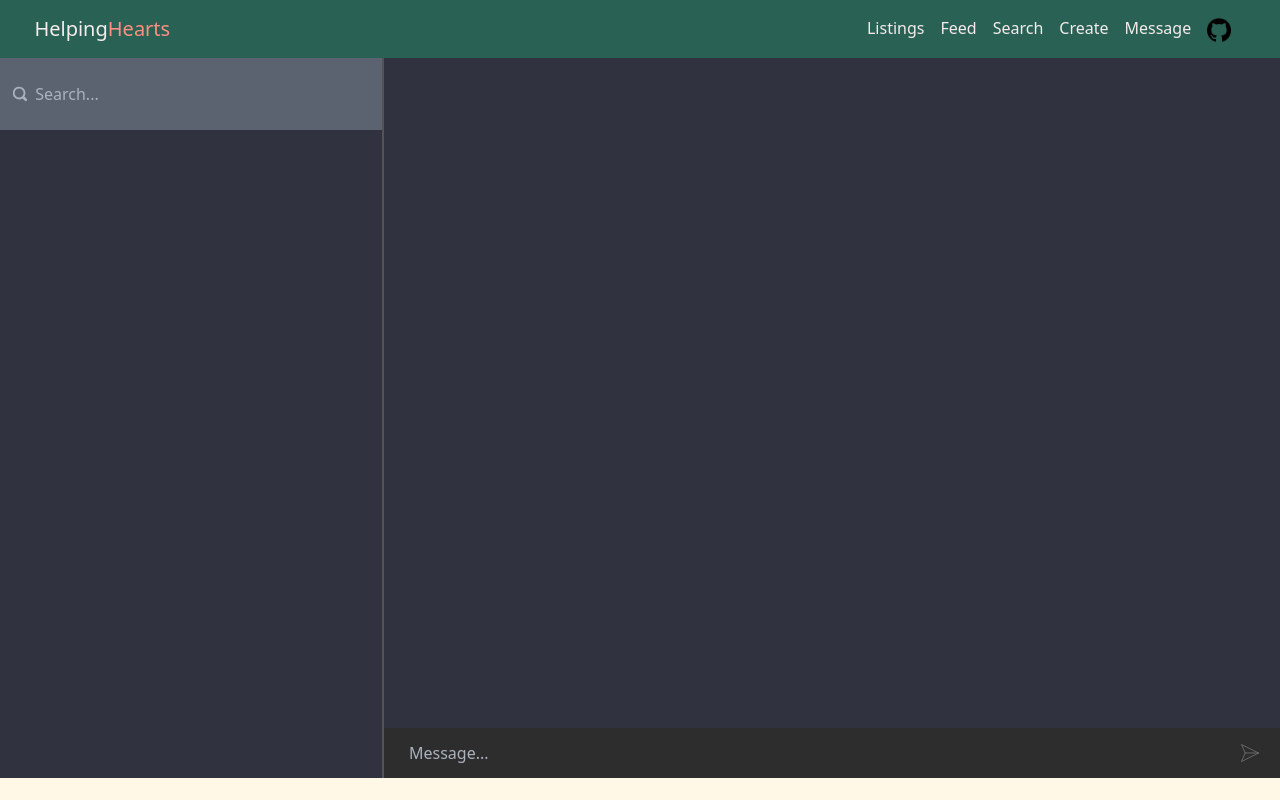
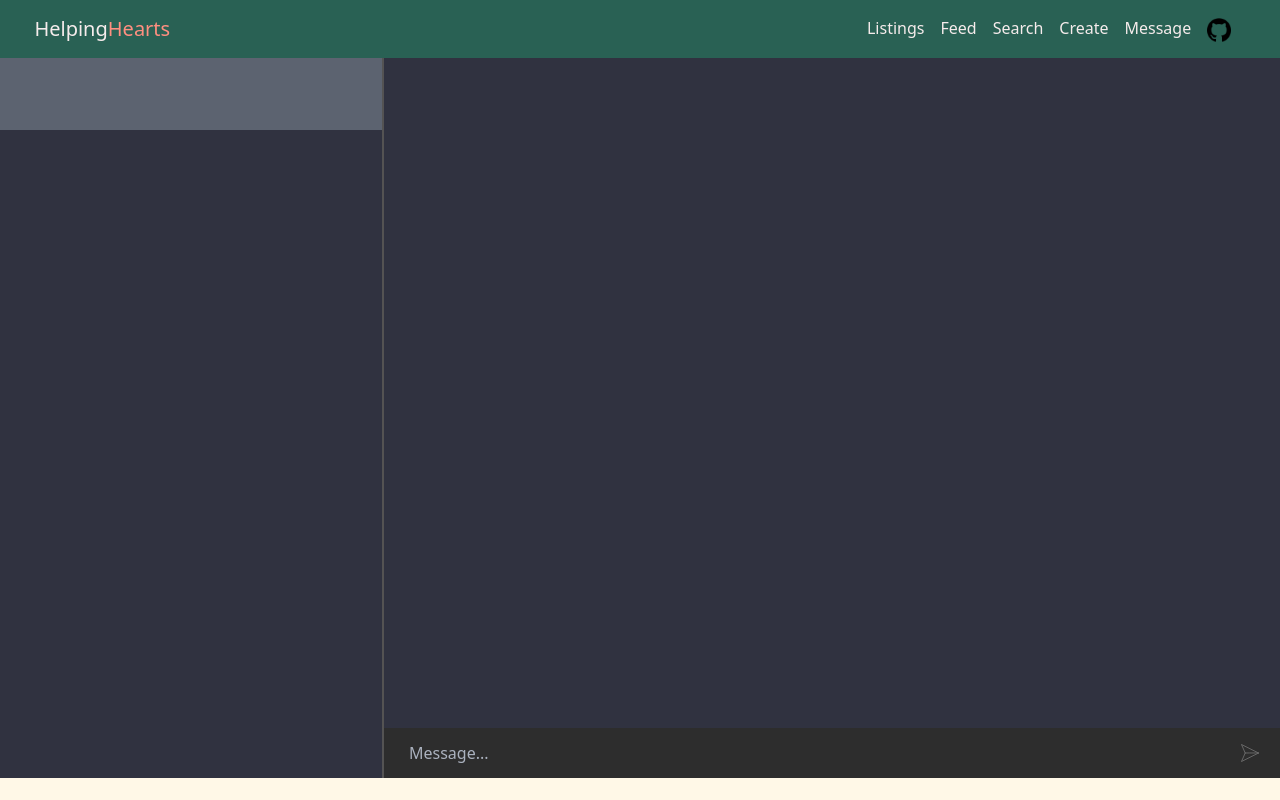
Before and after one commit to Shskjssk10/BED2024Apr_P02_T3, a website: page public/html/message.html in a window 1280 px wide. Drawn offline with nearby package versions, Linux system fonts and the light colour scheme; no server answers.

Commit message:
updated html

```diff
--- a/public/html/message.html
+++ b/public/html/message.html
@@ -55,12 +55,6 @@
     <div id="all-view">
         <div id="chats">
             <div class="inputBox_container">
-                <svg class="search_icon" xmlns="http://www.w3.org/2000/svg" viewBox="0 0 48 48" alt="search icon">
-                    <path
-                        d="M46.599 46.599a4.498 4.498 0 0 1-6.363 0l-7.941-7.941C29.028 40.749 25.167 42 21 42 9.402 42 0 32.598 0 21S9.402 0 21 0s21 9.402 21 21c0 4.167-1.251 8.028-3.342 11.295l7.941 7.941a4.498 4.498 0 0 1 0 6.363zM21 6C12.717 6 6 12.714 6 21s6.717 15 15 15c8.286 0 15-6.714 15-15S29.286 6 21 6z">
-                    </path>
-                </svg>
-                <input class="inputBox" id="inputBox" type="text" placeholder="Search...">
             </div>
         </div>
         <div id="current-window">
```
